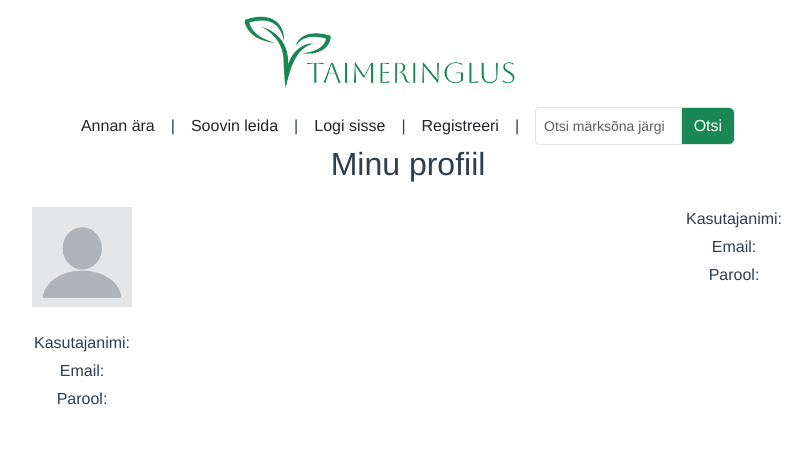
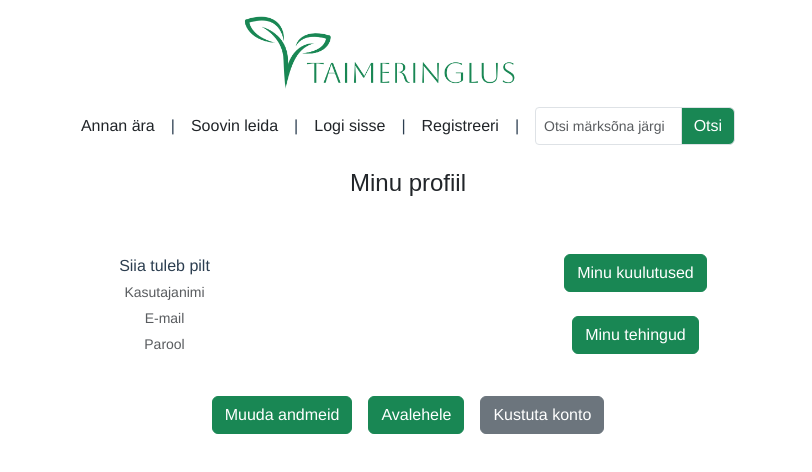
Before and after one commit to karin-v/flowerfront, a Vue app: page /my-profile in a window 1280 px wide. Shown: the top 472 px of the page, without its empty margins (232-1044 px from the left). Built offline with nearby package versions, Linux system fonts and the light colour scheme.

Commit message:
my profile view wip

```diff
--- a/src/views/MyProfileView.vue
+++ b/src/views/MyProfileView.vue
@@ -1,43 +1,72 @@
 <template>
-  <div class="row justify-content-center">
-    <!-- Heading -->
-    <div class="col-12 mb-3 text-center">
-      <h2>Minu profiil</h2>
-    </div>
+  <div>
+    <div class="container mt-4">
+      <div class="row justify-content-center">
+        <div class="col-md-10">
 
-    <!-- Two columns for profile picture and information -->
+          <div class="row mb-5">
+            <div class="col">
+              <h4 style="color:#212529; font-family: 'Arial', sans-serif;">Minu profiil</h4>
+            </div>
+          </div>
 
-      <div class="col-6">
-      <!-- Left column: Profile picture and text rows -->
-      <div class="text-center mb-3">
-        <img src="../assets/profilePictureDefault.webp" alt="Profiilipilt 1" class="img-fluid mb-2" style="width: 100px; height: 100px;">
-      </div>
-      <div class="profile-text">
-        <p class="mb-1">Kasutajanimi: </p>
-        <p class="mb-1">Email: </p>
-        <p class="mb-1">Parool: </p>
-      </div>
+          <div class="row mt-5">
+            <div class="col-md-6 ps-0">
+              <div class="mb-4 d-flex flex-column align-items-center">
+                <div>
+<!--                  <UserImage/>--> Siia tuleb pilt
+                </div>
 
-    </div>
+                <div>
+                  <label class="form-text">Kasutajanimi</label>
+                </div>
 
-    <div class="col-6">
-      <!-- Right column: Text information aligned with left column -->
-      <div class="profile-text">
-        <p class="mb-1">Kasutajanimi: </p>
-        <p class="mb-1">Email: </p>
-        <p class="mb-1">Parool: </p>
+                <div>
+                  <label class="form-text">E-mail</label>
+                </div>
+
+                <div>
+                  <label class="form-text">Parool</label>
+                </div>
+
+              </div>
+            </div>
+
+            <div class="col-md-6 pe-3">
+              <div class="mb-4">
+                <button type="button" class="btn btn-success me-3">Minu kuulutused</button>
+              </div>
+
+              <div>
+                <button type="button" class="btn btn-success me-3">Minu tehingud</button>
+              </div>
+
+            </div>
+          </div>
+        </div>
+
+        <div class="row mt-3">
+          <div class="col-md-6 offset-md-3 text-center">
+
+            <button type="button" class="btn btn-success me-3">Muuda andmeid</button>
+            <button type="button" class="btn btn-success me-3">Avalehele</button>
+            <button type="button" class="btn btn-secondary">Kustuta konto</button>
+
+          </div>
+        </div>
       </div>
     </div>
   </div>
 </template>
 
-
 <script>
 import AlertDanger from "@/components/alert/AlertDanger.vue";
 import AlertSuccess from "@/components/alert/AlertSuccess.vue";
+import ImageInput from "@/components/image/ImageInput.vue";
+import UserImage from "@/components/image/UserImage.vue";
 
 export default {
   name: "ProfileView" ,
-  components: {AlertSuccess, AlertDanger}
+  components: {UserImage, ImageInput, AlertSuccess, AlertDanger}
 }
 </script>
```
